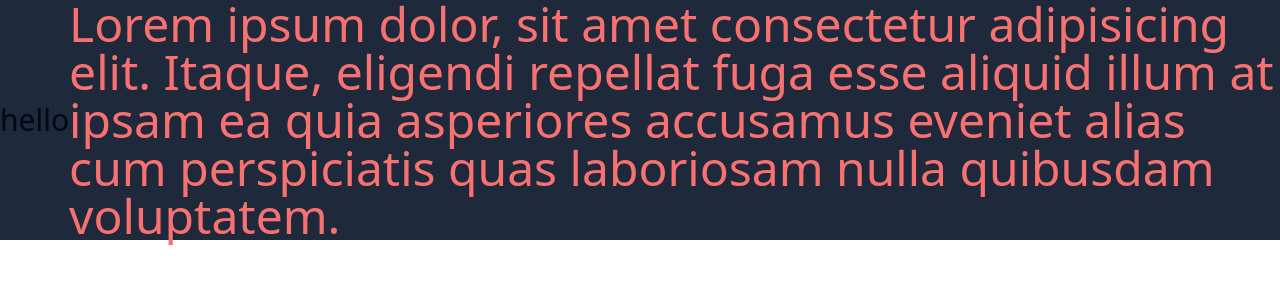
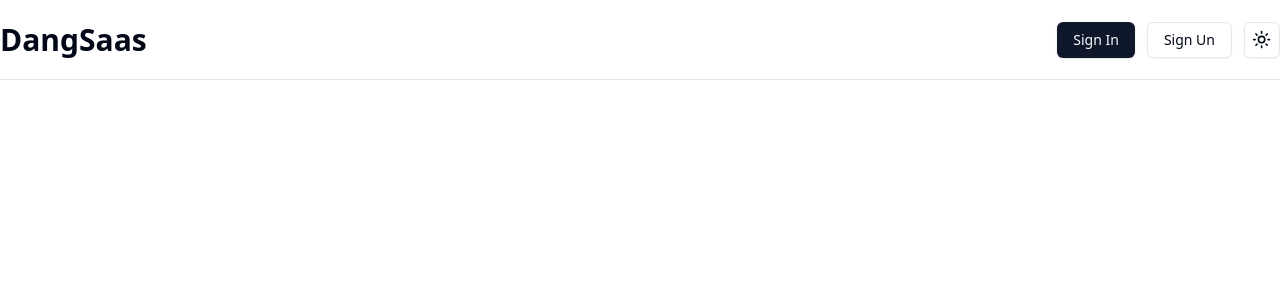
Before and after one commit to DangTinh422003/dang-sass, a Next.js app: page / in a window 1280 px wide. Shown: the top 300 px of the page. Built offline with nearby package versions, Linux system fonts and the light colour scheme.

Commit message:
add: navbar

```diff
--- a/src/app/layout.tsx
+++ b/src/app/layout.tsx
@@ -1,32 +1,29 @@
-import '@/styles/globals.css';
+import '@/styles/globals.css'
 
-import type React from 'react';
-import type { Metadata } from 'next';
+import type React from 'react'
+import type { Metadata } from 'next'
 
-import { ThemeProvider } from '@/contexts/theme-provider';
+import { ThemeProvider } from '@/contexts/theme-provider'
+import Navbar from '@/components/Navbar'
 
 export const metadata: Metadata = {
   title: 'Create Next App',
   description: 'Generated by create next app',
-};
+}
 
 export default function RootLayout({
   children,
 }: Readonly<{
-  children: React.ReactNode;
+  children: React.ReactNode
 }>) {
   return (
-    <html lang='en'>
+    <html lang="en">
       <body>
-        <ThemeProvider
-          attribute='class'
-          defaultTheme='system'
-          enableSystem
-          disableTransitionOnChange
-        >
+        <ThemeProvider attribute="class" defaultTheme="system" enableSystem disableTransitionOnChange>
+          <Navbar />
           {children}
         </ThemeProvider>
       </body>
     </html>
-  );
+  )
 }
--- a/src/app/page.tsx
+++ b/src/app/page.tsx
@@ -1,27 +1,3 @@
 export default function Home() {
-  return (
-    <h1
-      className={`
-        row-auto flex items-center rounded-none text-3xl
-
-        hover:bg-slate-800
-
-        md:text-start
-      `}
-    >
-      hello
-      <p
-        className={`
-          border-collapse rounded-none text-3xl text-red-400
-
-          hover:text-2xl
-
-          md:text-5xl
-        `}
-      >
-        Lorem ipsum dolor, sit amet consectetur adipisicing elit. Itaque, eligendi repellat fuga esse aliquid illum at
-        ipsam ea quia asperiores accusamus eveniet alias cum perspiciatis quas laboriosam nulla quibusdam voluptatem.
-      </p>
-    </h1>
-  )
+  return <h1></h1>
 }
--- a/src/components/ModeToggle.tsx
+++ b/src/components/ModeToggle.tsx
@@ -11,7 +11,7 @@ import {
   DropdownMenuTrigger,
 } from '@/components/ui/dropdown-menu';
 
-function ModeToggle() {
+function ThemeToggle() {
   const { setTheme } = useTheme();
 
   return (
@@ -62,4 +62,4 @@ function ModeToggle() {
   );
 }
 
-export default ModeToggle;
+export default ThemeToggle;
--- /dev/null
+++ b/src/components/Navbar.tsx
@@ -0,0 +1,24 @@
+import Link from 'next/link'
+import ThemeToggle from './ModeToggle'
+import { Button } from './ui/button'
+
+const Navbar = () => {
+  return (
+    <div className="border-b bg-background h-[10vh] flex items-center">
+      <div className="container flex items-center justify-between">
+        <Link href={'/'}>
+          <h1 className="text-3xl font-extrabold">DangSaas</h1>
+        </Link>
+        <div className="flex items-center gap-x-3">
+          <div className="flex items-center gap-x-3">
+            <Button>Sign In</Button>
+            <Button variant={'outline'}>Sign Un</Button>
+          </div>
+          <ThemeToggle />
+        </div>
+      </div>
+    </div>
+  )
+}
+
+export default Navbar
--- a/tailwind.config.ts
+++ b/tailwind.config.ts
@@ -8,6 +8,9 @@ const config: Config = {
     './src/app/**/*.{js,ts,jsx,tsx,mdx}',
   ],
   theme: {
+    container: {
+      center: true,
+    },
     extend: {
       colors: {
         background: 'hsl(var(--background))',
```
